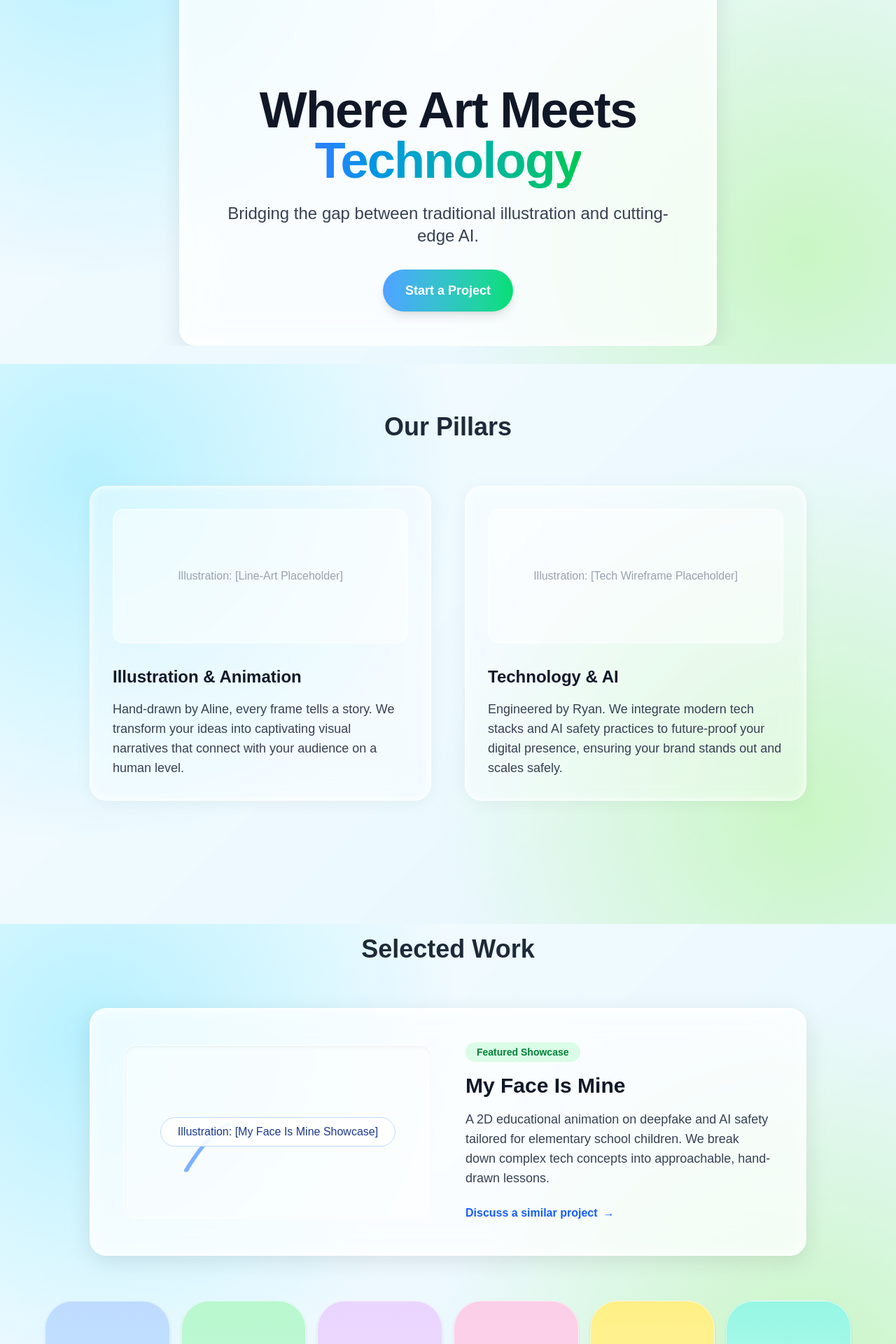
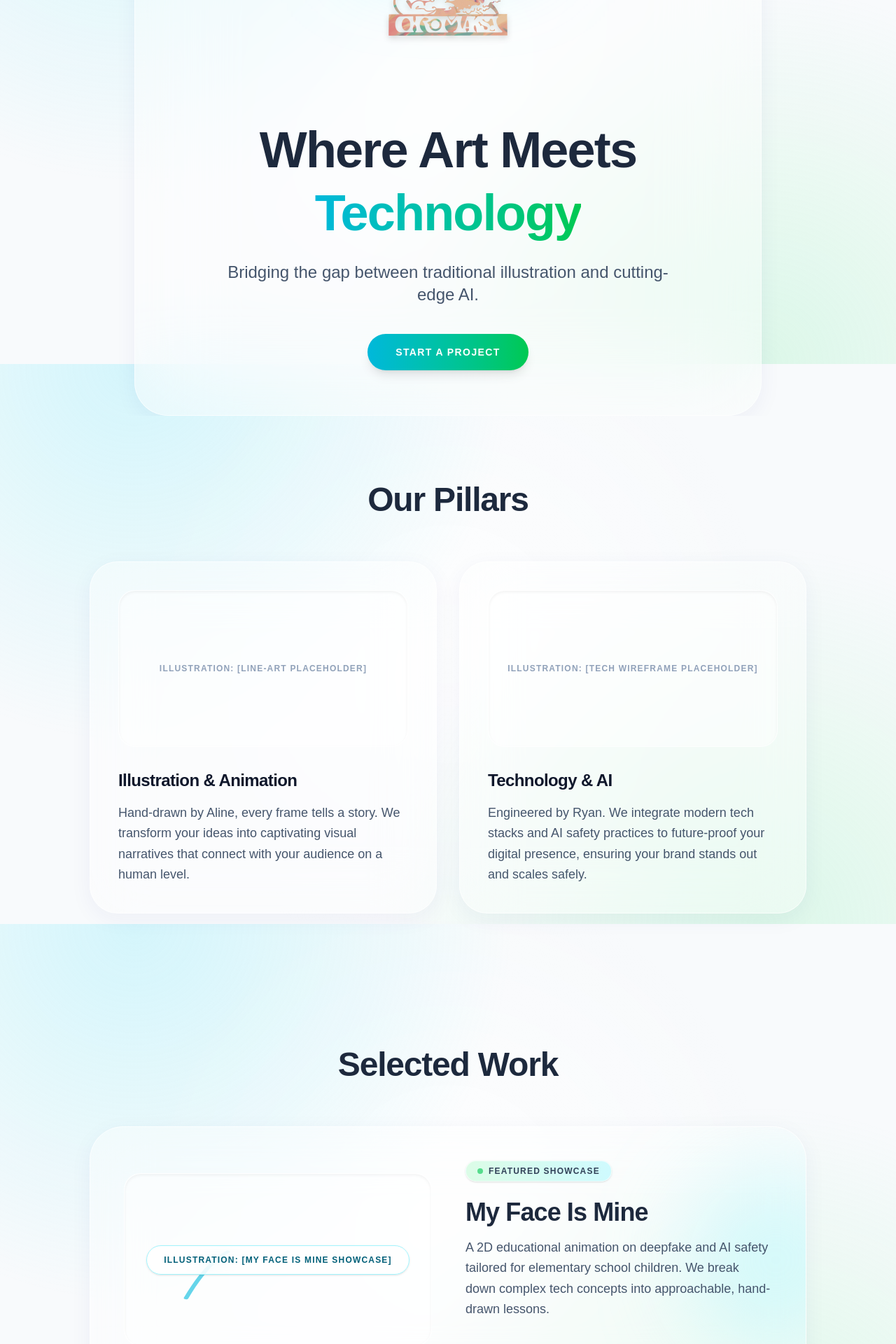
Before and after one commit to GabrielRyan1999/Chromaksa, a React (Vite) app: page / in a window 1280 px wide. Shown: the part 280-2200 px from the top of the page at 70% size. Built offline with nearby package versions, Linux system fonts and the light colour scheme; no server answers.

Commit message:
Revamp landing page to match Frutiger Aero aesthetic

```diff
--- a/src/components/Hero.jsx
+++ b/src/components/Hero.jsx
@@ -67,7 +67,7 @@ export default function Hero() {
   }, []);
 
   return (
-    <section id="hero" className="relative min-h-[90vh] flex items-center justify-center overflow-hidden">
+    <section id="hero" className="relative min-h-screen flex items-center justify-center overflow-hidden pt-24">
       {/* Canvas Layer */}
       <canvas
         ref={canvasRef}
@@ -80,21 +80,24 @@ export default function Hero() {
           initial={{ opacity: 0, y: 30 }}
           animate={{ opacity: 1, y: 0 }}
           transition={{ duration: 0.8, ease: "easeOut" }}
-          className="glass-panel-strong p-12 max-w-3xl mx-auto flex flex-col items-center"
+          className="bg-white/40 backdrop-blur-3xl border border-white/60 p-16 rounded-[3rem] shadow-[0_8px_32px_0_rgba(31,38,135,0.05)] max-w-4xl mx-auto flex flex-col items-center relative overflow-hidden"
         >
+          {/* Inner glowing element */}
+          <div className="absolute top-0 left-1/2 -translate-x-1/2 w-64 h-32 bg-cyan-300/30 blur-3xl pointer-events-none"></div>
+
           <img
             src="/logo.png"
             alt="Chromaksa Studio Logo"
-            className="w-48 md:w-80 h-auto object-contain mb-8 drop-shadow-md"
+            className="w-48 md:w-64 h-auto object-contain mb-8 drop-shadow-lg relative z-10"
           />
-          <h1 className="text-5xl md:text-7xl font-bold mb-6 text-gray-900 tracking-tight" style={{ fontFamily: 'Archivo, sans-serif' }}>
+          <h1 className="text-5xl md:text-7xl font-extrabold mb-6 text-slate-800 tracking-tight leading-tight relative z-10" style={{ fontFamily: 'Archivo, sans-serif' }}>
             Where Art Meets <br/>
-            <span className="text-transparent bg-clip-text bg-gradient-to-r from-blue-500 to-green-500">Technology</span>
+            <span className="text-transparent bg-clip-text bg-gradient-to-r from-cyan-500 to-green-500">Technology</span>
           </h1>
-          <p className="text-xl md:text-2xl text-gray-700 mb-8 font-medium">
+          <p className="text-xl md:text-2xl text-slate-600 mb-10 font-medium max-w-2xl relative z-10">
             Bridging the gap between traditional illustration and cutting-edge AI.
           </p>
-          <a href="#contact" className="inline-block bg-gradient-to-r from-blue-400 to-green-400 text-white font-bold text-lg py-4 px-8 rounded-full shadow-lg hover:shadow-xl hover:scale-105 transition-all">
+          <a href="#contact" className="relative z-10 inline-block bg-gradient-to-r from-cyan-500 to-green-500 text-white font-bold text-sm tracking-widest uppercase py-4 px-10 rounded-full shadow-lg hover:shadow-cyan-500/25 hover:scale-105 transition-all">
             Start a Project
           </a>
         </motion.div>
--- a/src/components/Portfolio.jsx
+++ b/src/components/Portfolio.jsx
@@ -56,14 +56,17 @@ export default function Portfolio() {
   return (
     <section id="portfolio" className="py-24 relative z-10" ref={containerRef}>
       <div className="container mx-auto px-6">
-        <h2 className="text-4xl font-bold text-center mb-16 text-gray-800" style={{ fontFamily: 'Archivo, sans-serif' }}>
+        <h2 className="text-4xl md:text-5xl font-extrabold text-center mb-16 text-slate-800 tracking-tight" style={{ fontFamily: 'Archivo, sans-serif' }}>
           Selected Work
         </h2>
 
         {/* Featured: My Face Is Mine */}
-        <div className="glass-panel-strong p-8 md:p-12 max-w-5xl mx-auto flex flex-col md:flex-row gap-12 items-center mb-16">
-          <div className="flex-1 w-full aspect-video bg-white/40 rounded-2xl border border-white/60 flex items-center justify-center relative overflow-hidden shadow-inner">
-            <svg viewBox="0 0 100 100" className="w-3/4 h-3/4 text-blue-500 opacity-60 absolute" preserveAspectRatio="none">
+        <div className="bg-white/40 backdrop-blur-2xl border border-white/60 p-10 md:p-12 rounded-[3rem] shadow-[0_8px_32px_0_rgba(31,38,135,0.05)] max-w-5xl mx-auto flex flex-col md:flex-row gap-12 items-center mb-16 relative overflow-hidden">
+          {/* Decorative glow inside panel */}
+          <div className="absolute top-1/2 right-0 w-64 h-64 bg-cyan-200/40 rounded-full blur-3xl -translate-y-1/2 translate-x-1/3 pointer-events-none"></div>
+
+          <div className="flex-1 w-full aspect-video bg-white/50 rounded-3xl border border-white/80 flex items-center justify-center relative overflow-hidden shadow-inner z-10">
+            <svg viewBox="0 0 100 100" className="w-3/4 h-3/4 text-cyan-500 opacity-60 absolute" preserveAspectRatio="none">
               <motion.path
                 d="M10,80 Q30,20 50,50 T90,20"
                 fill="none"
@@ -74,21 +77,22 @@ export default function Portfolio() {
                 style={{ pathLength: displayProgress }}
               />
             </svg>
-            <div className="relative z-10 bg-white/80 backdrop-blur-md px-6 py-2 rounded-full border border-blue-200 text-blue-900 font-medium">
+            <div className="relative z-10 bg-white/80 backdrop-blur-md px-6 py-3 rounded-full border border-cyan-200 text-cyan-800 font-bold text-xs uppercase tracking-widest shadow-sm">
               Illustration: [My Face Is Mine Showcase]
             </div>
           </div>
 
-          <div className="flex-1">
-            <div className="inline-block px-4 py-1 rounded-full bg-green-100 text-green-700 text-sm font-bold mb-4">
+          <div className="flex-1 z-10">
+            <div className="inline-flex items-center gap-2 px-4 py-1.5 rounded-full bg-gradient-to-r from-green-100 to-cyan-100 text-slate-700 text-xs font-bold uppercase tracking-widest mb-6 border border-white/60 shadow-sm">
+              <span className="w-2 h-2 rounded-full bg-green-500 animate-pulse"></span>
               Featured Showcase
             </div>
-            <h3 className="text-3xl font-bold mb-4 text-gray-900">My Face Is Mine</h3>
-            <p className="text-gray-700 text-lg mb-6">
+            <h3 className="text-4xl font-extrabold mb-4 text-slate-800 tracking-tight">My Face Is Mine</h3>
+            <p className="text-slate-600 text-lg mb-8 leading-relaxed">
               A 2D educational animation on deepfake and AI safety tailored for elementary school children. We break down complex tech concepts into approachable, hand-drawn lessons.
             </p>
-            <a href="#contact" className="text-blue-600 font-bold hover:text-blue-800 flex items-center gap-2">
-              Discuss a similar project <span>→</span>
+            <a href="#contact" className="group inline-flex items-center gap-2 text-cyan-600 font-bold text-sm uppercase tracking-widest hover:text-cyan-800 transition-colors">
+              Discuss a similar project <span className="group-hover:translate-x-1 transition-transform">→</span>
             </a>
           </div>
         </div>
--- a/src/components/Services.jsx
+++ b/src/components/Services.jsx
@@ -4,20 +4,20 @@ export default function Services() {
   return (
     <section id="services" className="py-24 relative z-10">
       <div className="container mx-auto px-6">
-        <h2 className="text-4xl font-bold text-center mb-16 text-gray-800" style={{ fontFamily: 'Archivo, sans-serif' }}>
+        <h2 className="text-4xl md:text-5xl font-extrabold text-center mb-16 text-slate-800 tracking-tight" style={{ fontFamily: 'Archivo, sans-serif' }}>
           Our Pillars
         </h2>
 
-        <div className="grid md:grid-cols-2 gap-12 max-w-5xl mx-auto">
+        <div className="grid md:grid-cols-2 gap-8 max-w-5xl mx-auto">
 
           {/* Illustration & Animation */}
           <motion.div
             whileHover="hover"
-            className="glass-panel p-8 group relative overflow-hidden"
+            className="bg-white/40 backdrop-blur-2xl border border-white/60 p-10 rounded-[2.5rem] group relative overflow-hidden shadow-[0_8px_32px_0_rgba(31,38,135,0.05)] transition-all hover:bg-white/60"
           >
-            <div className="relative h-48 mb-8 rounded-2xl bg-white/50 border border-white/60 flex items-center justify-center overflow-hidden">
+            <div className="relative h-56 mb-8 rounded-3xl bg-white/50 border border-white/60 flex items-center justify-center overflow-hidden shadow-inner">
               <motion.div
-                className="absolute inset-0 flex items-center justify-center text-gray-400 font-medium"
+                className="absolute inset-0 flex items-center justify-center text-slate-400 font-bold uppercase tracking-widest text-xs"
                 variants={{
                   hover: { opacity: 0 }
                 }}
@@ -25,7 +25,7 @@ export default function Services() {
                 Illustration: [Line-Art Placeholder]
               </motion.div>
               <motion.div
-                className="absolute inset-0 flex items-center justify-center text-blue-600 font-bold bg-blue-50/80"
+                className="absolute inset-0 flex items-center justify-center text-cyan-700 font-bold uppercase tracking-widest text-xs bg-cyan-50/80"
                 initial={{ opacity: 0 }}
                 variants={{
                   hover: { opacity: 1 }
@@ -34,8 +34,8 @@ export default function Services() {
                 Illustration: [Colored Animation Artwork]
               </motion.div>
             </div>
-            <h3 className="text-2xl font-bold mb-4 text-gray-900">Illustration & Animation</h3>
-            <p className="text-gray-700 text-lg">
+            <h3 className="text-2xl font-bold mb-4 text-slate-900 tracking-tight">Illustration & Animation</h3>
+            <p className="text-slate-600 text-lg leading-relaxed">
               Hand-drawn by Aline, every frame tells a story. We transform your ideas into captivating visual narratives that connect with your audience on a human level.
             </p>
           </motion.div>
@@ -43,11 +43,11 @@ export default function Services() {
           {/* Technology & AI */}
           <motion.div
             whileHover="hover"
-            className="glass-panel p-8 group relative overflow-hidden"
+            className="bg-white/40 backdrop-blur-2xl border border-white/60 p-10 rounded-[2.5rem] group relative overflow-hidden shadow-[0_8px_32px_0_rgba(31,38,135,0.05)] transition-all hover:bg-white/60"
           >
-            <div className="relative h-48 mb-8 rounded-2xl bg-white/50 border border-white/60 flex items-center justify-center overflow-hidden">
+            <div className="relative h-56 mb-8 rounded-3xl bg-white/50 border border-white/60 flex items-center justify-center overflow-hidden shadow-inner">
               <motion.div
-                className="absolute inset-0 flex items-center justify-center text-gray-400 font-medium"
+                className="absolute inset-0 flex items-center justify-center text-slate-400 font-bold uppercase tracking-widest text-xs"
                 variants={{
                   hover: { opacity: 0 }
                 }}
@@ -55,7 +55,7 @@ export default function Services() {
                 Illustration: [Tech Wireframe Placeholder]
               </motion.div>
               <motion.div
-                className="absolute inset-0 flex items-center justify-center text-green-600 font-bold bg-green-50/80"
+                className="absolute inset-0 flex items-center justify-center text-green-700 font-bold uppercase tracking-widest text-xs bg-green-50/80"
                 initial={{ opacity: 0 }}
                 variants={{
                   hover: { opacity: 1 }
@@ -64,8 +64,8 @@ export default function Services() {
                 Illustration: [AI Conceptual Colored]
               </motion.div>
             </div>
-            <h3 className="text-2xl font-bold mb-4 text-gray-900">Technology & AI</h3>
-            <p className="text-gray-700 text-lg">
+            <h3 className="text-2xl font-bold mb-4 text-slate-900 tracking-tight">Technology & AI</h3>
+            <p className="text-slate-600 text-lg leading-relaxed">
               Engineered by Ryan. We integrate modern tech stacks and AI safety practices to future-proof your digital presence, ensuring your brand stands out and scales safely.
             </p>
           </motion.div>
--- a/src/index.css
+++ b/src/index.css
@@ -13,13 +13,13 @@
 
 @layer base {
   body {
-    background-color: #e6f7ff;
+    background-color: #f8fafc; /* Very light slate/white */
     background-image:
-      radial-gradient(circle at 10% 20%, rgba(124, 231, 255, 0.5), transparent 40%),
-      radial-gradient(circle at 90% 80%, rgba(155, 243, 107, 0.4), transparent 40%),
-      linear-gradient(135deg, rgba(255, 255, 255, 0.6) 0%, rgba(255, 255, 255, 0) 100%);
+      radial-gradient(circle at 15% 0%, rgba(103, 232, 249, 0.25) 0%, transparent 40%),
+      radial-gradient(circle at 85% 100%, rgba(134, 239, 172, 0.25) 0%, transparent 40%),
+      radial-gradient(circle at 50% 50%, rgba(255, 255, 255, 0.8) 0%, transparent 60%);
     background-attachment: fixed;
-    color: #1a1a1a;
+    color: #0f172a;
     min-height: 100vh;
     overflow-x: hidden;
   }
```
Also changed, not shown: src/components/About.jsx (+25 -22 lines), src/components/Contact.jsx (+19 -17 lines), src/components/Header.jsx (+25 -9 lines).
